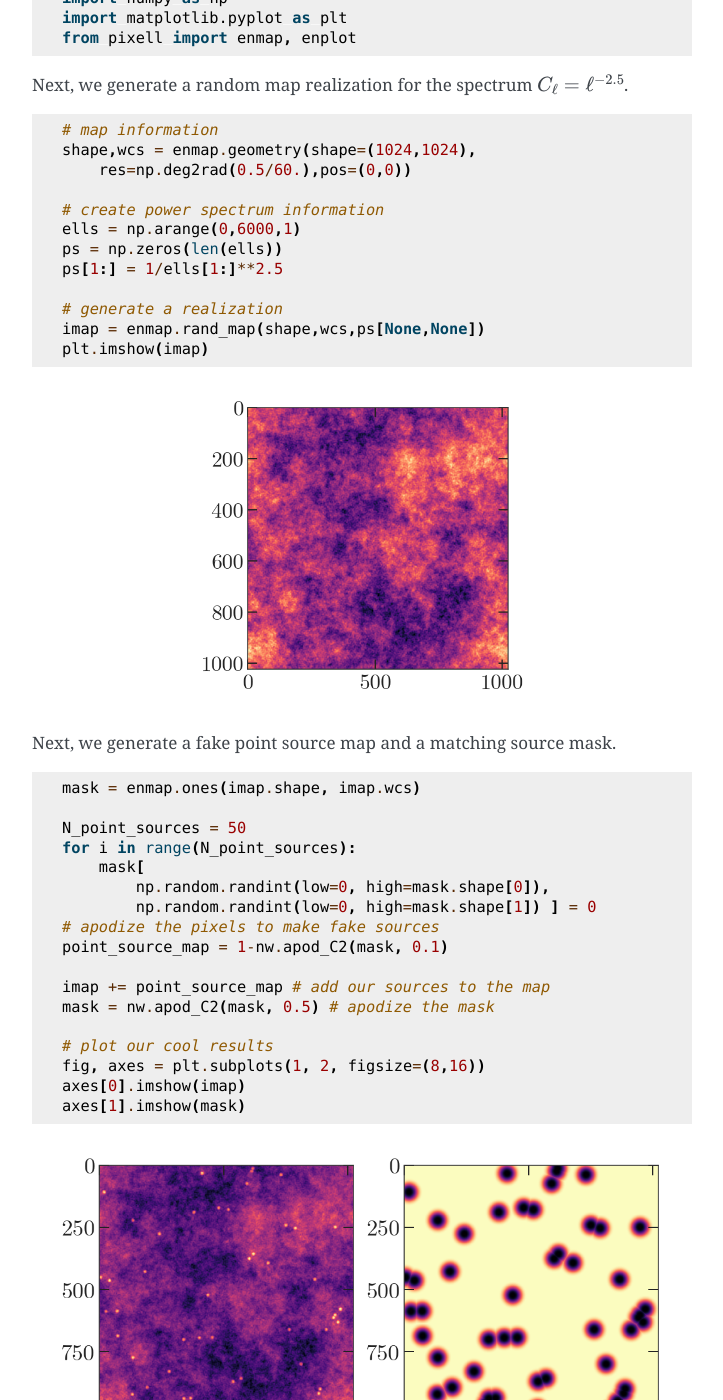
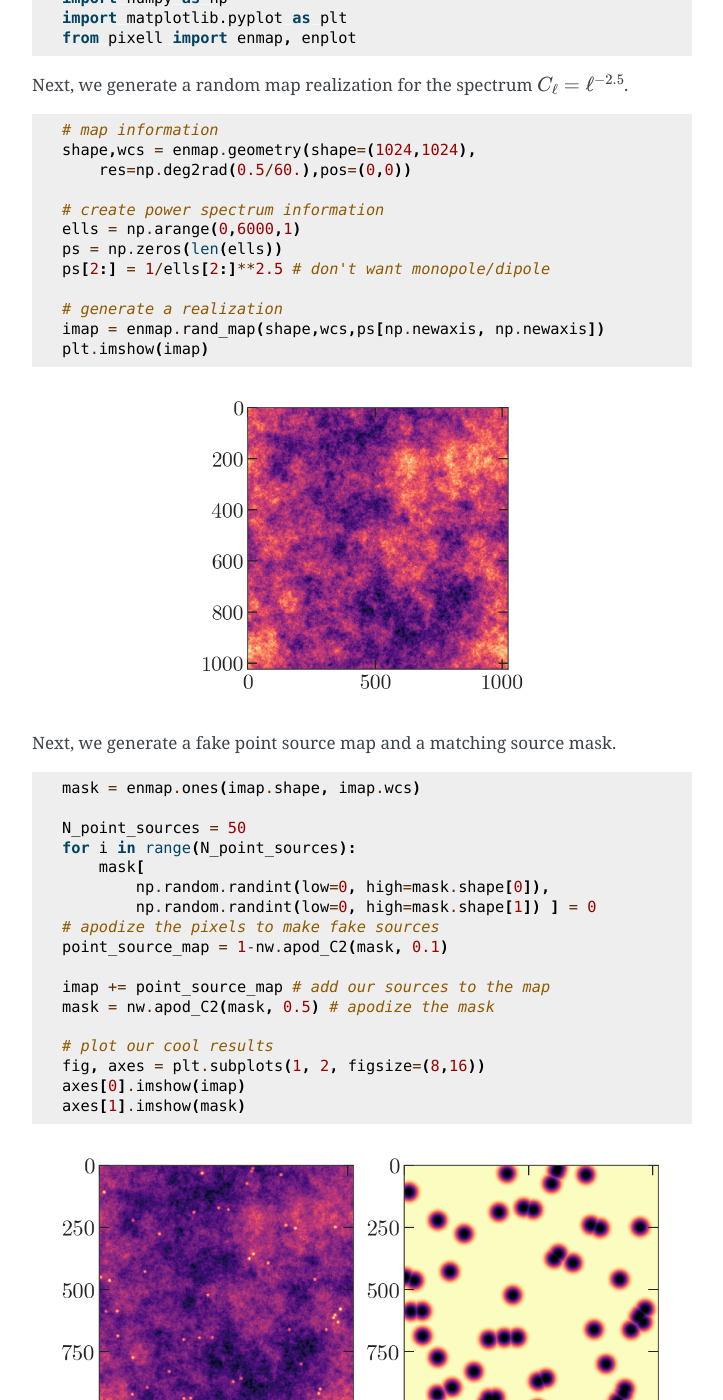
Before and after one commit to xzackli/nawrapper, a Sphinx documentation site: the page built from docs/source/usage/quickstart.rst, in a window 1280 px wide and 1400 px high, scrolled down 906 px. Shown: the whole window, without its empty margins (388-1111 px from the left). Built offline with Sphinx 7.4.7, drawn with Linux system fonts in a browser that asks for light colours; some of the changed text lies outside the part shown.

Commit message:
reworded docstring, removed monopole/dipole generation from examples

```diff
--- a/docs/source/usage/quickstart.rst
+++ b/docs/source/usage/quickstart.rst
@@ -61,10 +61,10 @@ Next, we generate a random map realization for the spectrum
   # create power spectrum information
   ells = np.arange(0,6000,1)
   ps = np.zeros(len(ells))
-  ps[1:] = 1/ells[1:]**2.5
+  ps[2:] = 1/ells[2:]**2.5 # don't want monopole/dipole
 
   # generate a realization
-  imap = enmap.rand_map(shape,wcs,ps[None,None])
+  imap = enmap.rand_map(shape,wcs,ps[np.newaxis, np.newaxis])
   plt.imshow(imap)
 
 .. figure:: ../_static/randomlygeneratedmap.png
@@ -101,8 +101,8 @@ For additional realism we generate noise power spectra to add to our "splits".
   ells = np.arange(0,len(ps),1)
   nl = np.ones(len(ells)) * 1e-8
 
-  noise_map_1 = enmap.rand_map(shape,wcs,nl[None,None])
-  noise_map_2 = enmap.rand_map(shape,wcs,nl[None,None])
+  noise_map_1 = enmap.rand_map(shape,wcs,nl[np.newaxis, np.newaxis])
+  noise_map_2 = enmap.rand_map(shape,wcs,nl[np.newaxis, np.newaxis])
 
   plt.plot(ps, label="ps")
   plt.plot(nl, label="noise")
```
Also changed, not shown: 3 other files.
